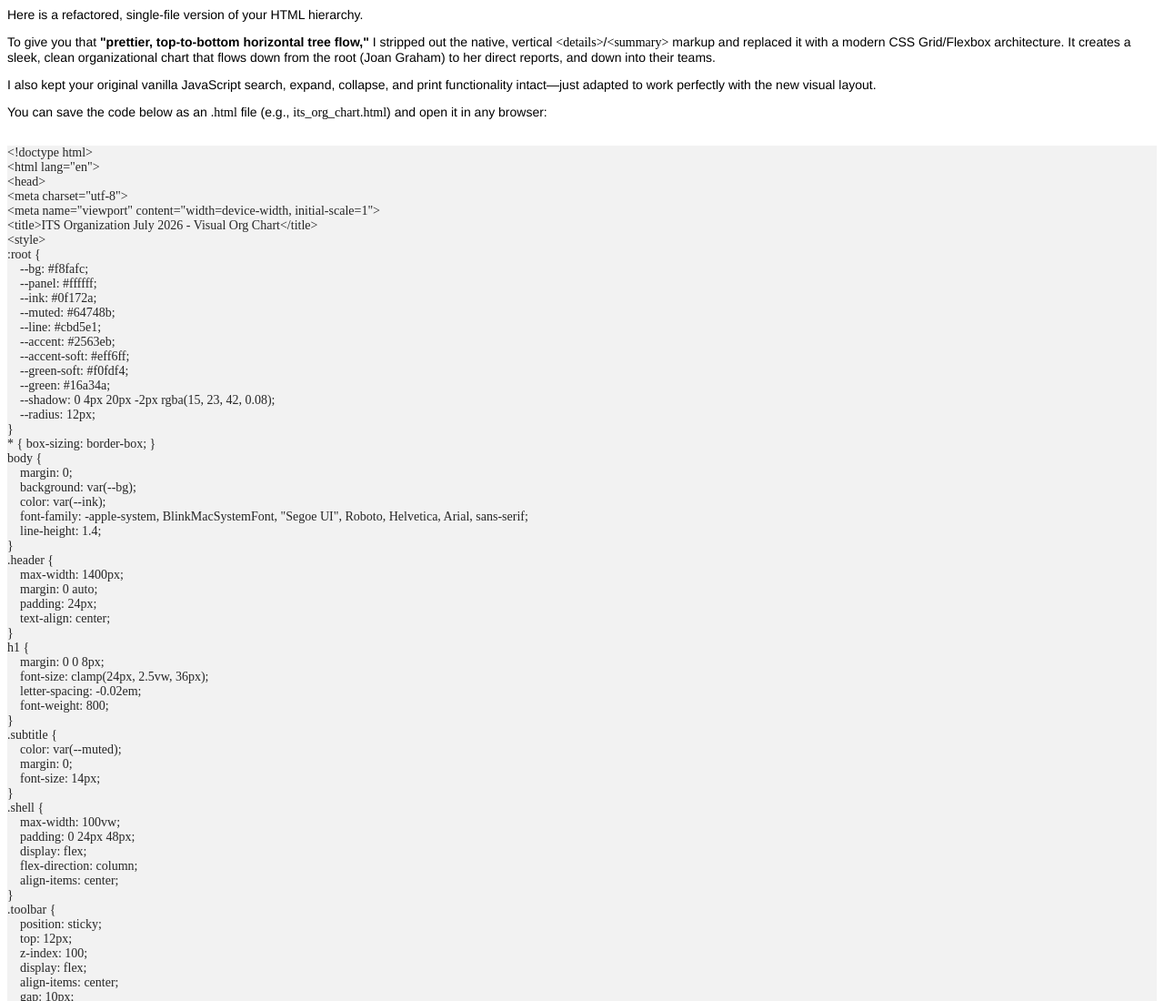
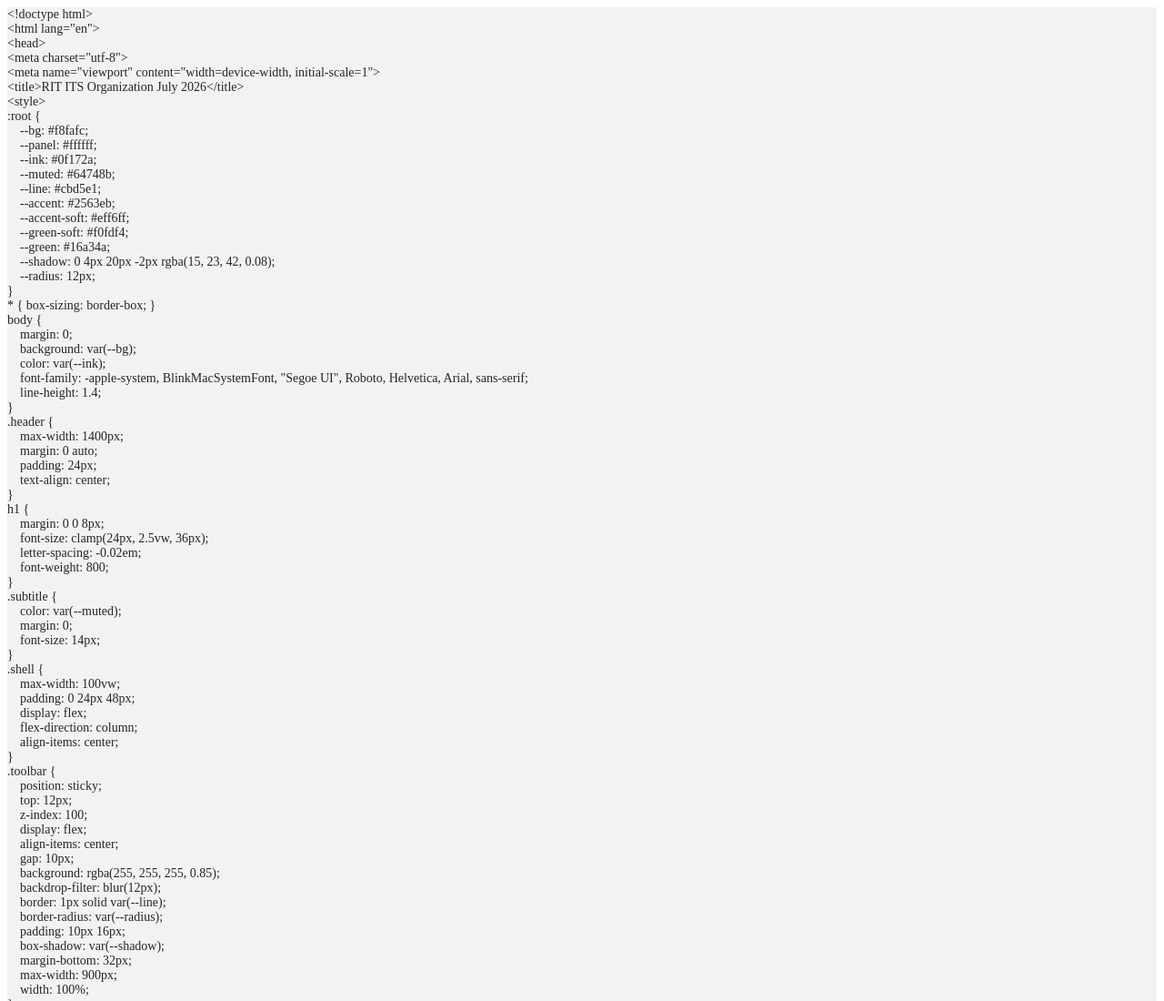
Before and after one commit to kishore-rit-de/its-org-chart, a plain HTML site: page index.html in a window 1280 px wide. Shown: the top 1100 px of the page at 91% size. Drawn offline with Linux system fonts and the light colour scheme.

Commit message:
Update index.html

```diff
--- a/index.html
+++ b/index.html
@@ -15,21 +15,12 @@
   </style>
 </head>
 <body>
-<p class="p1">Here is a refactored, single-file version of your HTML hierarchy.</p>
-<p class="p2"><br></p>
-<p class="p1">To give you that <b>"prettier, top-to-bottom horizontal tree flow,"</b> I stripped out the native, vertical <span class="s1">&lt;details&gt;</span>/<span class="s1">&lt;summary&gt;</span> markup and replaced it with a modern CSS Grid/Flexbox architecture. It creates a sleek, clean organizational chart that flows down from the root (Joan Graham) to her direct reports, and down into their teams.</p>
-<p class="p2"><br></p>
-<p class="p1">I also kept your original vanilla JavaScript search, expand, collapse, and print functionality intact—just adapted to work perfectly with the new visual layout.</p>
-<p class="p2"><br></p>
-<p class="p1">You can save the code below as an <span class="s1">.html</span> file (e.g., <span class="s1">its_org_chart.html</span>) and open it in any browser:</p>
-<p class="p2"><br></p>
-<p class="p2"><br></p>
 <p class="p3">&lt;!doctype html&gt;</p>
 <p class="p3">&lt;html lang="en"&gt;</p>
 <p class="p3">&lt;head&gt;</p>
 <p class="p3">&lt;meta charset="utf-8"&gt;</p>
 <p class="p3">&lt;meta name="viewport" content="width=device-width, initial-scale=1"&gt;</p>
-<p class="p3">&lt;title&gt;ITS Organization July 2026 - Visual Org Chart&lt;/title&gt;</p>
+<p class="p3">&lt;title&gt;RIT ITS Organization July 2026&lt;/title&gt;</p>
 <p class="p3">&lt;style&gt;</p>
 <p class="p3">:root {</p>
 <p class="p3"><span class="Apple-converted-space">    </span>--bg: #f8fafc;</p>
```
